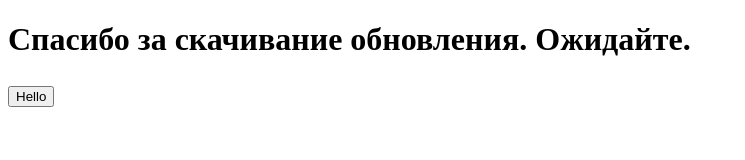
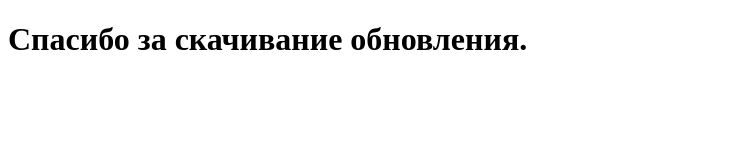
Before and after one commit to pogrebmark/UpdateGikker, a plain HTML site: page index.html in a window 1280 px wide. Shown: the whole page, without its empty margins (0-745 px from the left). Drawn offline with Linux system fonts and the light colour scheme.

Commit message:
Update index.html

```diff
--- a/index.html
+++ b/index.html
@@ -5,8 +5,7 @@
     <meta http-equiv="X-UA-Compatible" content="IE=chrome">
     <meta name="viewport" content="width=device-width, initial-scale=1.0">
     <title>Спасибо.</title>
-    <h1>Спасибо за скачивание обновления. Ожидайте.</h1>
-    <h2><button>Hello</button></h2>
+    <h1>Спасибо за скачивание обновления.</h1>
 </head>
 <body>
 
```
